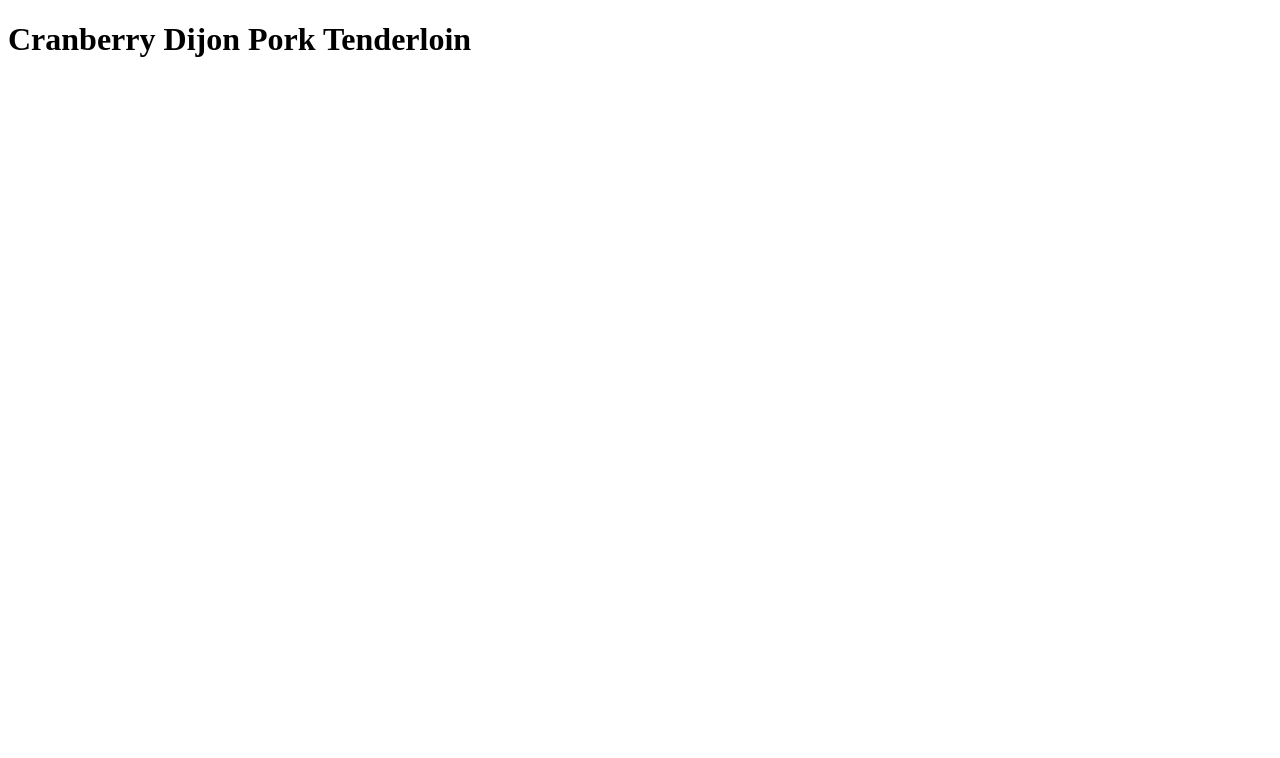
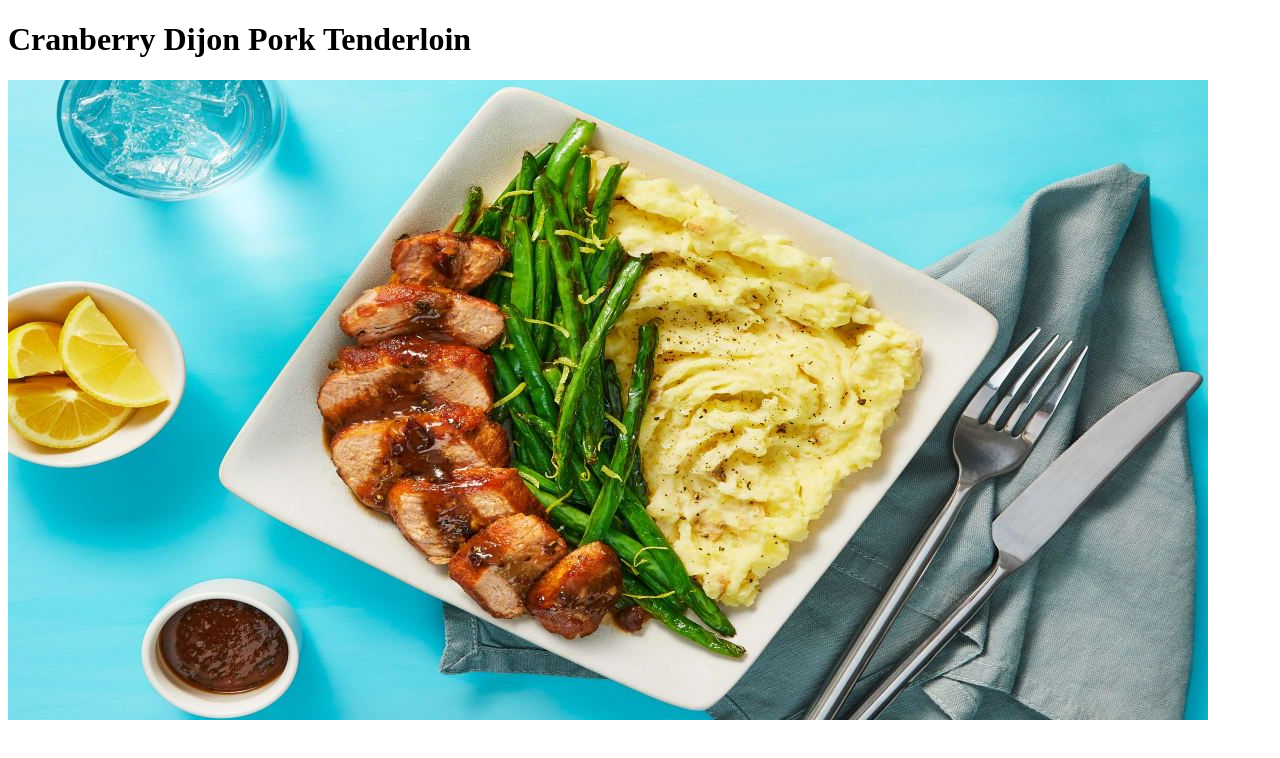
Before and after one commit to ale-munozz25/odin-recipes, a plain HTML site: page recipes/cranberry-dijon-pork-tenderloin.html in a window 1280 px wide. Drawn offline with Linux system fonts and the light colour scheme.

Commit message:
Add image of pork tenderloin recipe

```diff
--- a/recipes/cranberry-dijon-pork-tenderloin.html
+++ b/recipes/cranberry-dijon-pork-tenderloin.html
@@ -10,6 +10,8 @@
 <body>
     <h1>Cranberry Dijon Pork Tenderloin</h1>
 
+    <img src="../img/cranberry-dijon-pork-tenderloin.jpg" alt= "pork tenderloin slices with cranberry sauce on top with a side of mash potatoes and green beans">
+
 </body>
 
 </html>
```
Also changed, not shown: img/cranberry-dijon-pork-tenderloin.jpg (added).
